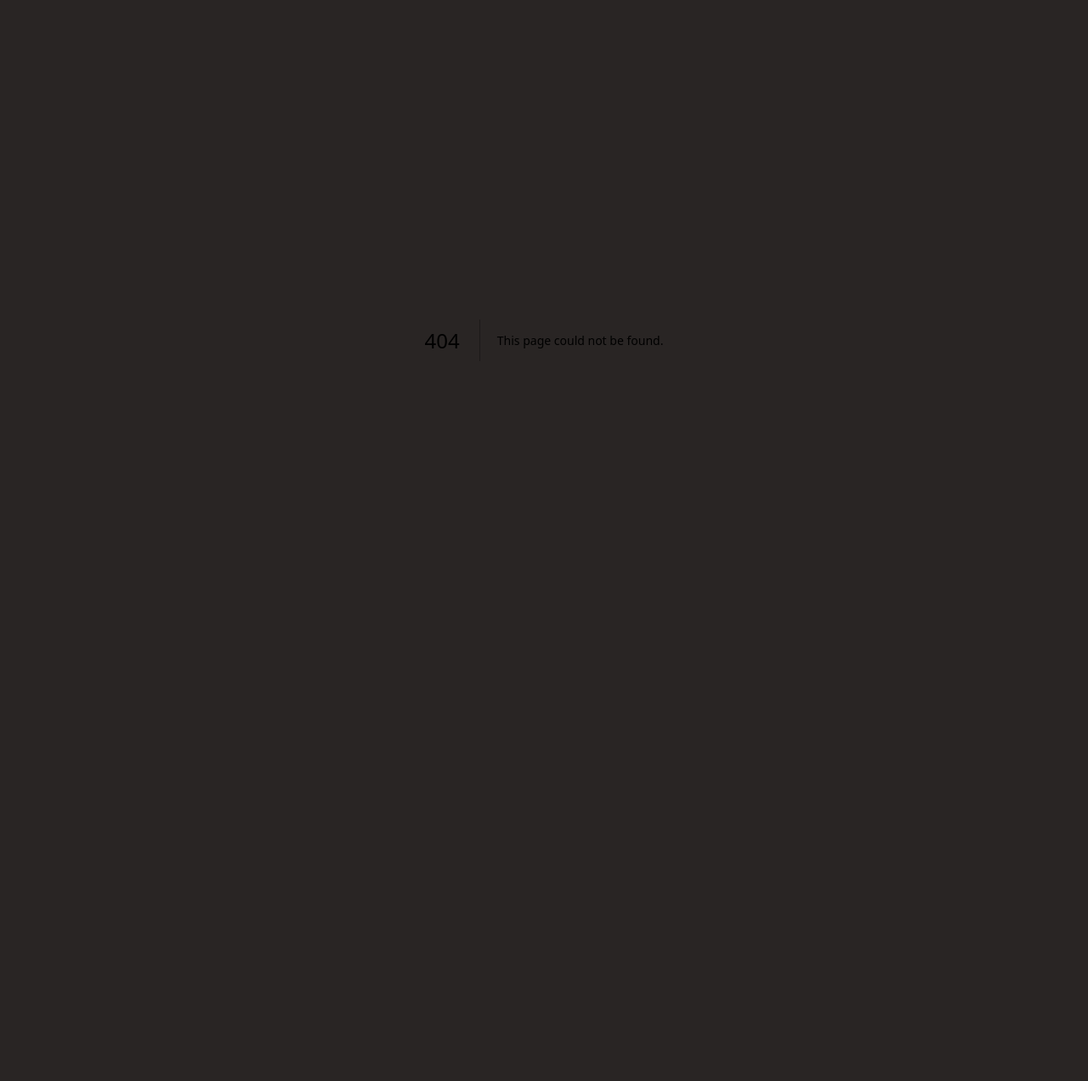
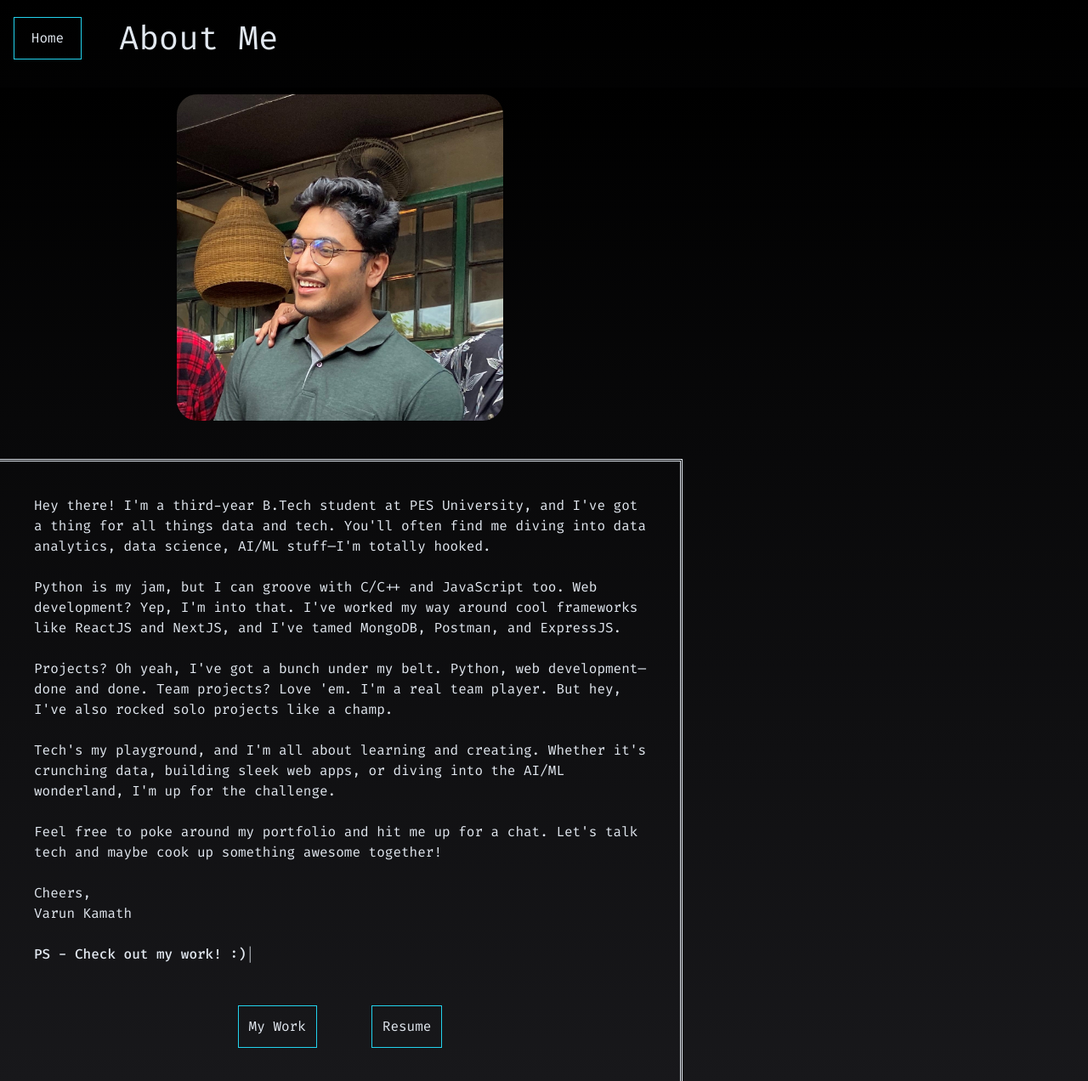
Before and after one commit to Vaarun-Kamath/Portfolio, a Next.js app: page /About in a window 1280 px wide. Before the commit this address had no page. Shown: the whole page at 85% size. Before the commit the page ends 800 px from the top, so only its background shows below. Built offline with nearby package versions, Linux system fonts and the light colour scheme.

Commit message:
About us page done :100: :airplane:
Need to make achievements bucket in main page, my work page and resume page.

```diff
--- /dev/null
+++ b/src/app/About/page.tsx
@@ -0,0 +1,54 @@
+import React from 'react'
+import '../globals.css'
+import Image from 'next/image'
+import ProfilePic from '../../../public/Me.jpg'
+import TextTypingAnimate from '../TextTypingAnimate'
+
+function about() {
+  return (
+    <main className='bg-gradient-to-b from-black to-zinc-900 flex flex-col min-h-screen gap-3'>
+        <nav className='bg-transparent relative z-10 p-4 top-0 w-full flex flex-row gap-11 items-center'>
+            <a href='/' className='h-fit sticky top-0 pl-3 pt-3 flex items-center justify-center text-center border w-20 p-3 border-cyan-400 hover:bg-cyan-400 hover:text-stone-800 duration-200'>Home</a>
+            {/* <div className='text-center flex w-full h-full justify-center items-center'></div> */}
+            <div className='flex-1'><h1 className='text-4xl'>About Me</h1></div>
+        </nav>
+        <section className='page2 bg-gradient-to-b from-black to-zinc-900 flex flex-1 items-center flex-row flex-wrap gap-10' id='aboutme'>
+            <div className='h-25rem w-50rem flex justify-center items-center'>
+                <div className='pfp h-96 w-96 rounded-3xl overflow-hidden relative'>
+                    <Image alt='ProfilePic' src={ProfilePic} layout='fill' objectFit='cover'/>
+                </div>
+            </div>
+            <div className='outline-double h-fit w-50rem p-10 flex flex-col'>
+                <p className='flex items-start flex-col'>
+                    Hey there! I'm a third-year B.Tech student at PES University, and I've got a thing for all things data and tech. You'll often find me diving into data analytics, data science, AI/ML stuff—I'm totally hooked.
+                    <br/><br/>
+                    Python is my jam, but I can groove with C/C++ and JavaScript too. Web development? Yep, I'm into that. I've worked my way around cool frameworks like ReactJS and NextJS, and I've tamed MongoDB, Postman, and ExpressJS.
+                    <br/><br/>
+                    Projects? Oh yeah, I've got a bunch under my belt. Python, web development—done and done. Team projects? Love 'em. I'm a real team player. But hey, I've also rocked solo projects like a champ.
+                    <br/><br/>
+                    Tech's my playground, and I'm all about learning and creating. Whether it's crunching data, building sleek web apps, or diving into the AI/ML wonderland, I'm up for the challenge.
+                    <br/><br/>
+                    Feel free to poke around my portfolio and hit me up for a chat. Let's talk tech and maybe cook up something awesome together!
+                    <br/><br/>
+                    Cheers,
+                    <br/>
+                    Varun Kamath
+                    <br/><br/>
+                </p>
+                <div className='flex '>
+                    <TextTypingAnimate value='PS - Check out my work! :)' tag='p'/>
+                </div>
+                <br/>
+                {/* <p className='text-xl'>Check out my work!</p> */}
+                <br/>
+                <div className='h-full w-full flex justify-center items-center gap-16'>
+                    <a href='/mywork' className='h-fit sticky top-0 pl-3 pt-3 flex items-center justify-center text-center border w-fit p-3 border-cyan-400 hover:bg-cyan-400 hover:text-stone-800 duration-200'>My Work</a>
+                    <a href='/resume' className='h-fit sticky top-0 pl-3 pt-3 flex items-center justify-center text-center border w-fit p-3 border-cyan-400 hover:bg-cyan-400 hover:text-stone-800 duration-200'>Resume</a>
+                </div>
+            </div>
+        </section>
+    </main>
+  )
+}
+
+export default about
--- a/src/app/TextTypingAnimate.tsx
+++ b/src/app/TextTypingAnimate.tsx
@@ -8,7 +8,7 @@ import React from 'react'
 function TextTypingAnimate({value = "text", tag = "h1"}) {
     const el = React.useRef(null);
 
-
+	if(tag === 'h1'){
 		React.useEffect(() => {
 			const typed = new Typed(el.current, {
 			  strings: [value],
@@ -26,8 +26,27 @@ function TextTypingAnimate({value = "text", tag = "h1"}) {
 			};
 		  }, []);
 		return (
-		<h1 className='flex text-4xl pl-5 font-medium whitespace-nowrap overflow-hidden' ref={el}></h1>
+			<h1 className='flex text-4xl font-medium whitespace-nowrap overflow-hidden' ref={el}></h1>
 		)
+	}else if(tag === 'p'){
+		React.useEffect(() => {
+			const typed = new Typed(el.current, {
+			  strings: [value],
+			  typeSpeed: 50,
+
+			});
+			return () => {
+			  // Destroy Typed instance during cleanup to stop animation
+			  typed.destroy();
+			};
+		  }, []);
+		return (
+			<p className='flex font-medium whitespace-nowrap overflow-hidden' ref={el}></p>
+		)
+	}else{
+		return null
+	}
+
 }
 
 export default TextTypingAnimate
--- a/src/app/globals.css
+++ b/src/app/globals.css
@@ -16,7 +16,7 @@
   }
 }
 
-body {
+/* body {
   color: rgb(var(--foreground-rgb));
   background: linear-gradient(
       to bottom,
@@ -24,7 +24,7 @@ body {
       rgb(var(--background-end-rgb))
     )
     rgb(var(--background-start-rgb));
-}
+} */
 
 /* .typewriter-animation{ */
   /* letter-spacing: 10px; */
--- a/src/app/layout.tsx
+++ b/src/app/layout.tsx
@@ -1,8 +1,12 @@
 import './globals.css'
 import type { Metadata } from 'next'
-import { Inter } from 'next/font/google'
+import { Fira_Code } from 'next/font/google';
 
-const inter = Inter({ subsets: ['latin'] })
+
+const FiraCode = Fira_Code({
+	subsets: ['latin'],
+	weight: ['400', '500'],
+})
 
 export const metadata: Metadata = {
 	title: 'Varun Kamath',
@@ -15,8 +19,8 @@ export default function RootLayout({
 	children: React.ReactNode
 }) {
 	return (
-    <html lang="en" className='scroll-smooth overflow-y-scroll'>
-      <body className='scrollbar-hide bg-stone-800'>{children}</body>
+		<html lang="en" className= {FiraCode.className + ' scroll-smooth overflow-y-scroll'}>
+			<body className='scrollbar-hide bg-stone-800 text-slate-200'>{children}</body>
 		</html>
 	)
 }
--- a/src/app/page.tsx
+++ b/src/app/page.tsx
@@ -1,29 +1,25 @@
 import React from 'react';
 import './globals.css'
 import TextTypingAnimate from './TextTypingAnimate';
-import { Fira_Code } from 'next/font/google';
+
 import {AiFillLinkedin} from 'react-icons/ai'
 import {IoLogoTwitter} from 'react-icons/io'
 import {AiFillGithub} from 'react-icons/ai'
 import {MdEmail} from 'react-icons/md'
 import {AiFillInstagram} from 'react-icons/ai'
 
-const FiraCode = Fira_Code({
-	subsets: ['latin'],
-	weight: ['400', '500'],
-})
 
 export default function Home() {
 
 	return (
 
-		<main className={FiraCode.className + ' min-h-screen min-w-full'}>
+		<main className={'min-h-screen min-w-full'}>
 			<section className='page1 bg-gradient-to-b from-black to-zinc-900 min-h-screen flex flex-col items-center justify-center gap-16'>
 				<div className='myNameContainer h-full w-full flex flex-col items-center justify-center gap-5'>
 					<div className='flex items-center h-10'>
 						<TextTypingAnimate value='Varun Kamath' tag='h1'/>
 					</div>
-					<div className='flex items-center'>
+					<div className='flex justify-center items-center mr-16 ml-16 text-center'>
 					{/* <TextTypingAnimate value='Aspiring Software Developer | AI/ML Enthusiast | Web Development Enthusiast' tag='h3'/> */}
 						<h3>Aspiring Software Developer | AI/ML Enthusiast | Web Development Enthusiast</h3>
 					</div>
@@ -37,22 +33,29 @@ export default function Home() {
 					<a href='https://www.instagram.com/varun_k993/' className=     'w-fit h-fit flex justify-center items-center rounded text-4xl text-slate-200 shadow-md duration-200 hover:scale-110 hover:text-cyan-400'><span><AiFillInstagram/></span></a>
 				</div>
 				<div className='jump flex flex-row gap-24'>
-					<a href='#aboutme' className='w-fit h-fit border p-3 hover:bg-cyan-400 hover:text-stone-800 border-cyan-400 duration-200'>About Me</a>
+					<a href='/About' className='w-fit h-fit border p-3 hover:bg-cyan-400 hover:text-stone-800 border-cyan-400 duration-200'>About Me</a>
 					<a href='#mywork'  className='w-fit h-fit border p-3 hover:bg-cyan-400 hover:text-stone-800 border-cyan-400 duration-200'>My Work</a>
 					<a href='#resume'  className='w-fit h-fit border p-3 hover:bg-cyan-400 hover:text-stone-800 border-cyan-400 duration-200'>Resume</a>
 				</div>
 			</section>
-			<section className='page2 bg-zinc-900 min-h-screen flex flex-row' id='aboutme'>
-				<div className='mypic min-h-full border border-red-500'>
+			<section className='buckets bg-zinc-900 min-h-screen' id='mywork'>
+				<div className='w-full h-full flex flex-wrap p-10 justify-center items-center gap-16'>
+					<div className='h-32 w-64 bg-neutral-950'>
+						<i>hello</i>
+					</div>
+					<div className='h-32 w-64 bg-neutral-950'>
 
-				</div>
-				<div className='content '>
+					</div>
+					<div className='h-32 w-64 bg-neutral-950'>
 
-				</div>
-			</section>
-			<section className='page2 bg-zinc-900 min-h-screen' id='mywork'>
-				<div>
-					My Work
+					</div>
+					<div className='h-32 w-64 bg-neutral-950'>
+
+					</div>
+					<div className='h-32 w-64 bg-neutral-950'>
+
+					</div>
+
 				</div>
 			</section>
     	</main>
--- a/tailwind.config.ts
+++ b/tailwind.config.ts
@@ -11,6 +11,7 @@ const config: Config = {
 			backgroundImage: {
 				'gradient-radial': 'radial-gradient(var(--tw-gradient-stops))',
 				'gradient-conic':  'conic-gradient(from 180deg at 50% 50%, var(--tw-gradient-stops))',
+				'profile-pic': "url('/public/Me.jpg')",
 			},
 			fontSize: {
 				'4xl': '2.441rem',
@@ -19,7 +20,14 @@ const config: Config = {
 			fontFamily:{
 				codepro:'codepro',
 				firacode: 'firacode',
-			}
+			},
+			width: {
+				'50rem':'50rem',
+			},
+			height: {
+				'50rem':'50rem',
+				'25rem':'25rem',
+			},
 		},
 
 	},
```
Also changed, not shown: public/Me.jpg (added), 1 other file (tests, documents, lock files or other folders). Lines whose indentation alone changed are shown as unchanged.
